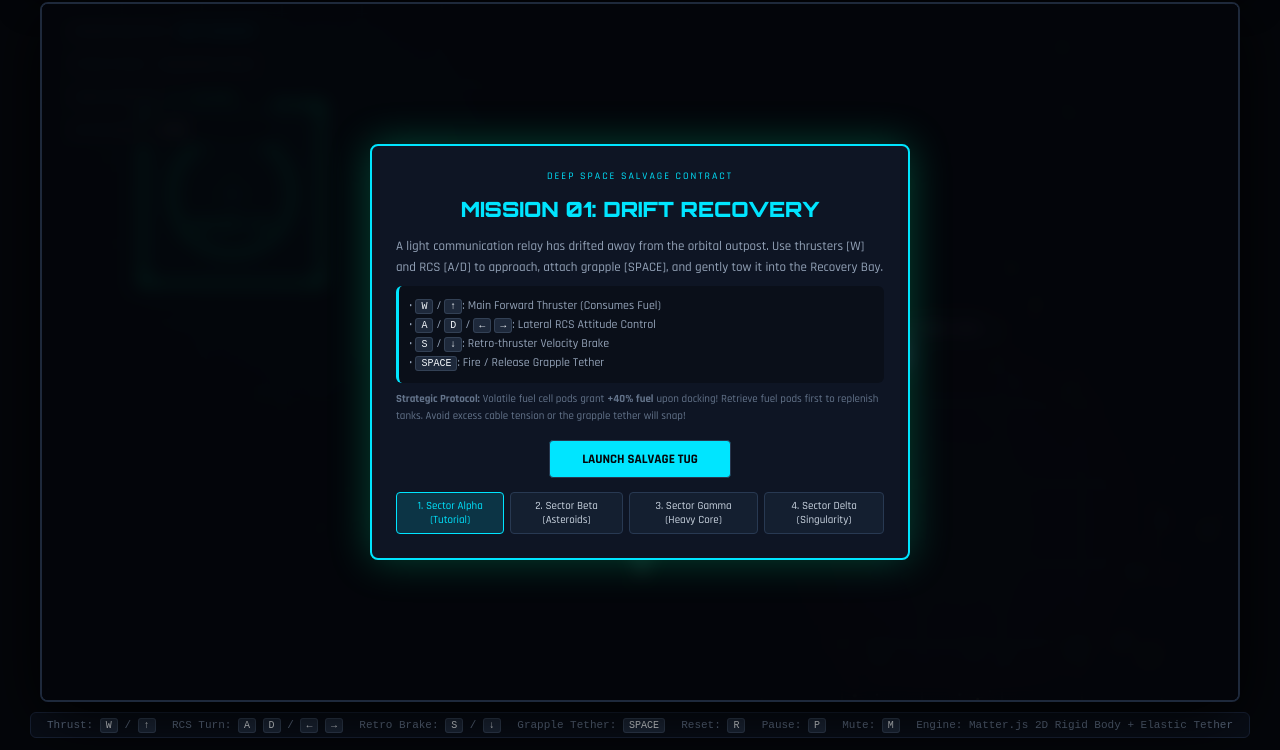
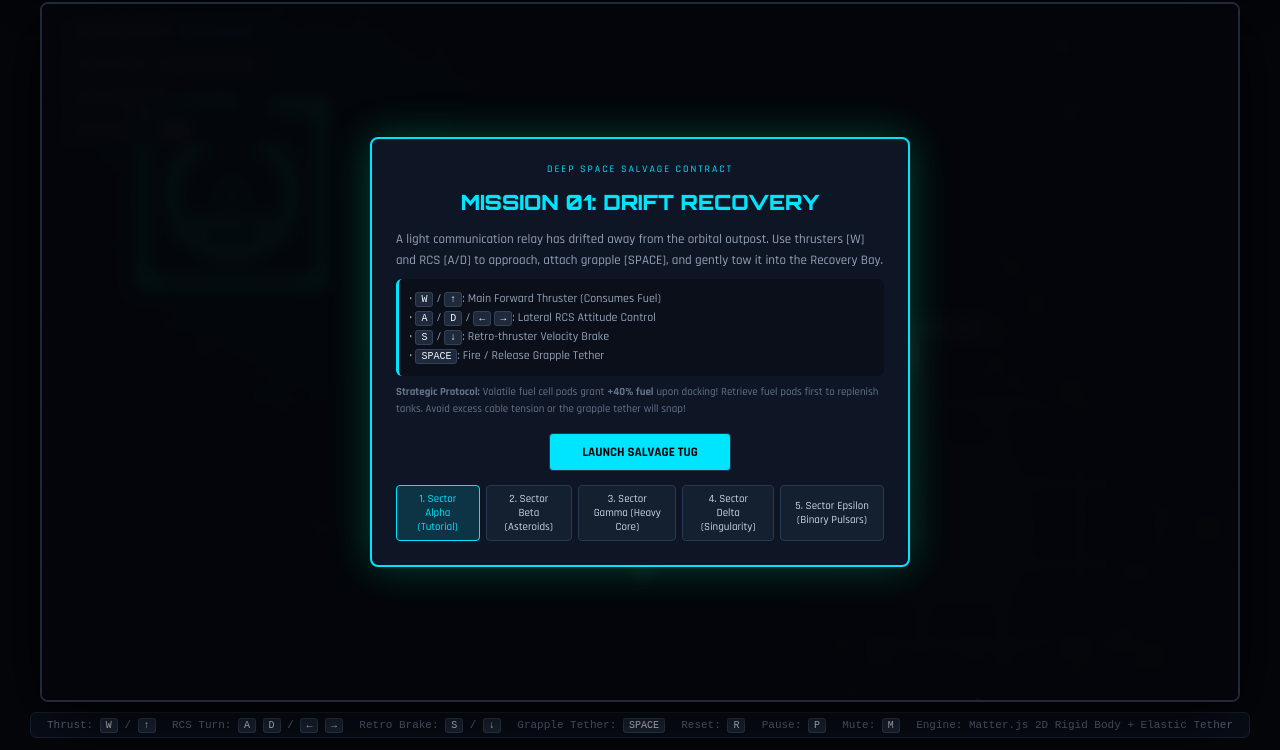
Before and after one commit to KhoiPM23/OrbitalSalvager, a website built with Vite: page index.html in a window 1280 px wide. Shown: the part 65-815 px from the top of the page. Built offline with nearby package versions, Linux system fonts and the light colour scheme; animation ran at ten frames a second.

Commit message:
feat(orbital-salvager): add Mission 05 The Binary Pulsars, dual singularity physics, and real-time slingshot trajectory prediction

```diff
--- a/index.html
+++ b/index.html
@@ -386,6 +386,7 @@
               <button class="btn-mission-item" data-mission="1">2. Sector Beta (Asteroids)</button>
               <button class="btn-mission-item" data-mission="2">3. Sector Gamma (Heavy Core)</button>
               <button class="btn-mission-item" data-mission="3">4. Sector Delta (Singularity)</button>
+              <button class="btn-mission-item" data-mission="4">5. Sector Epsilon (Binary Pulsars)</button>
             </div>
           </div>
         </div>
@@ -417,7 +418,7 @@
           <div class="modal-title" style="color: #ffd700;">ORBITAL MASTER SALVAGER</div>
           <div class="modal-body" style="text-align: center;">
             <p style="font-size: 15px; color: #f1f5f9; margin-bottom: 8px;">
-              All 4 high-risk orbital sectors have been cleared! From drifting antennas and runaway titanium reactor cores to navigating the event horizon of a micro-singularity, your master command of zero-g momentum, tether tension, and fuel budgeting is legendary.
+              All 5 high-risk orbital sectors have been cleared! From drifting antennas and runaway titanium reactor cores to navigating the chaotic gravitational slingshot of the Binary Pulsars, your master command of zero-g momentum, tether tension, and fuel budgeting is legendary.
             </p>
             <p id="grandScoreText" style="color: #ffd700; font-weight: 700; font-size: 18px;">CUMULATIVE BOUNTY: 0 PTS</p>
           </div>
--- a/src/physics/missions.ts
+++ b/src/physics/missions.ts
@@ -175,5 +175,65 @@ export const ORBITAL_MISSIONS: MissionData[] = [
         scoreValue: 2200
       }
     ]
+  },
+
+  // MISSION 5: THE BINARY PULSARS
+  {
+    id: 'mission-5',
+    missionNumber: 5,
+    name: 'MISSION 05: THE BINARY PULSARS',
+    subtitle: 'Extreme 3-body gravitational orbital salvage in a dual pulsar vortex.',
+    description: 'Two co-orbiting micro-pulsars create a chaotic gravitational field! Retrieve the 50t Hyper-Density Dark Matter Core and emergency fuel cells caught between the twin singularities.',
+    initialFuel: 90,
+    shipSpawn: { x: 200, y: 350 },
+    recoveryBay: { x: 960, y: 80, width: 180, height: 160 },
+    asteroids: [
+      { id: 'ast-bin-1', x: 260, y: 160, radius: 44, sides: 6 },
+      { id: 'ast-bin-2', x: 880, y: 520, radius: 52, sides: 7 }
+    ],
+    gravityWells: [
+      {
+        id: 'pulsar-alpha',
+        x: 480,
+        y: 280,
+        mass: 22000,
+        radius: 30,
+        color: '#06b6d4'
+      },
+      {
+        id: 'pulsar-beta',
+        x: 720,
+        y: 460,
+        mass: 24000,
+        radius: 32,
+        color: '#a855f7'
+      }
+    ],
+    salvageItems: [
+      {
+        id: 'salvage-fuel-bin',
+        name: 'STABILIZED DEUTERIUM CELL',
+        type: 'FUEL_POD',
+        mass: 16,
+        radius: 17,
+        color: '#ffaa00',
+        initialPos: { x: 380, y: 540 },
+        initialVel: { x: 0.2, y: -0.2 },
+        isSalvaged: false,
+        scoreValue: 1400
+      },
+      {
+        id: 'salvage-dark-core',
+        name: 'HYPER-DENSITY DARK CORE',
+        type: 'CORE',
+        mass: 50,
+        radius: 26,
+        color: '#c084fc',
+        initialPos: { x: 600, y: 370 },
+        initialVel: { x: 0.1, y: 0.25 },
+        isSalvaged: false,
+        scoreValue: 3000
+      }
+    ]
   }
 ];
--- a/src/physics/spaceEngine.ts
+++ b/src/physics/spaceEngine.ts
@@ -214,6 +214,50 @@ export class SpaceEngine {
 
   public getGravityWells(): GravityAnomaly[] {
     return this.currentMission.gravityWells || [];
+  }
+
+  public predictTrajectory(steps = 70, dt = 1.2): Array<{ x: number; y: number }> {
+    const points: Array<{ x: number; y: number }> = [];
+    if (!this.shipBody) return points;
+
+    let px = this.shipBody.position.x;
+    let py = this.shipBody.position.y;
+    let vx = this.shipBody.velocity.x;
+    let vy = this.shipBody.velocity.y;
+
+    const gravityWells = this.currentMission.gravityWells || [];
+    const airFriction = 0.998;
+
+    for (let i = 0; i < steps; i++) {
+      for (const gw of gravityWells) {
+        const dx = gw.x - px;
+        const dy = gw.y - py;
+        const distSq = dx * dx + dy * dy;
+        const dist = Math.sqrt(distSq);
+
+        if (dist > 15 && dist < gw.radius) {
+          const force = (gw.mass / (distSq + 500)) * 0.00008;
+          vx += (dx / dist) * force * dt;
+          vy += (dy / dist) * force * dt;
+        }
+      }
+
+      vx *= airFriction;
+      vy *= airFriction;
+
+      px += vx * dt;
+      py += vy * dt;
+
+      if (px < 0 || px > this.arenaWidth || py < 0 || py > this.arenaHeight) {
+        break;
+      }
+
+      if (i % 2 === 0) {
+        points.push({ x: px, y: py });
+      }
+    }
+
+    return points;
   }
 
   public pollEvents(): GameEvent[] {
--- a/src/renderer/spaceView.ts
+++ b/src/renderer/spaceView.ts
@@ -155,20 +155,28 @@ export class SpaceView {
       this.drawSalvageItem(ctx, entry.body.position, entry.item);
     }
 
-    // 8. Flight Trajectory Vector (Prograde Line)
-    const speed = Math.hypot(shipBody.velocity.x, shipBody.velocity.y);
-    if (speed > 0.2) {
+    // 8. Flight Trajectory & Gravitational Slingshot Curve
+    const trajectory = engine.predictTrajectory(60, 1.2);
+    if (trajectory.length > 2) {
       ctx.save();
-      ctx.strokeStyle = 'rgba(0, 229, 255, 0.4)';
+      ctx.strokeStyle = 'rgba(0, 229, 255, 0.45)';
       ctx.lineWidth = 1.5;
       ctx.setLineDash([4, 6]);
       ctx.beginPath();
       ctx.moveTo(shipBody.position.x, shipBody.position.y);
-      ctx.lineTo(
-        shipBody.position.x + shipBody.velocity.x * 24,
-        shipBody.position.y + shipBody.velocity.y * 24
-      );
+      for (const pt of trajectory) {
+        ctx.lineTo(pt.x, pt.y);
+      }
       ctx.stroke();
+
+      // Slingshot trajectory apex indicator
+      const lastPt = trajectory[trajectory.length - 1];
+      ctx.fillStyle = '#00e5ff';
+      ctx.shadowColor = '#00e5ff';
+      ctx.shadowBlur = 8;
+      ctx.beginPath();
+      ctx.arc(lastPt.x, lastPt.y, 2.5, 0, Math.PI * 2);
+      ctx.fill();
       ctx.restore();
     }
 
```
Also changed, not shown: src/physics/__tests__/spaceEngine.test.ts (+33 -1 lines).
